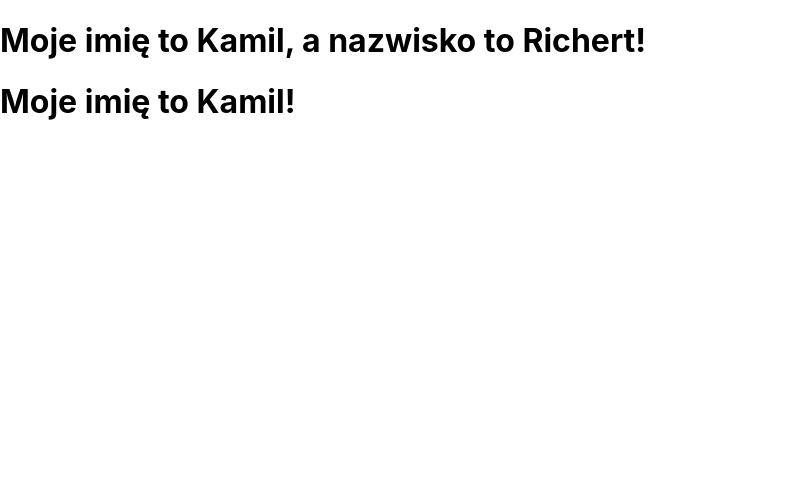
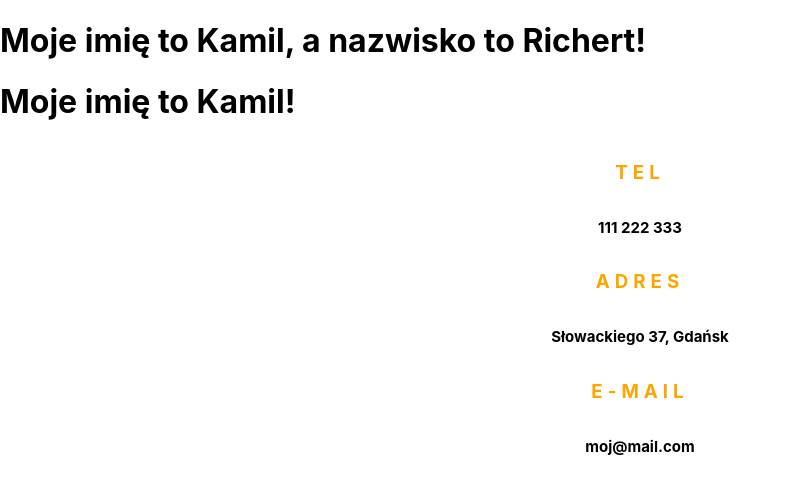
Before and after one commit to infoshareacademy/isareactaccenture, a React (Create React App) app in the folder react/my-app/: page / in a window 1280 px wide. Shown: the top 494 px of the page, without its empty margins (0-790 px from the left). Built offline with nearby package versions, Linux system fonts and the light colour scheme; the HTML template or start-up script is replaced by a standard one.

Commit message:
Added Contact

```diff
--- a/react/my-app/src/App.js
+++ b/react/my-app/src/App.js
@@ -1,3 +1,4 @@
+import { Contact } from './Contact';
 import MyName from './MyName';
 
 function App() {
@@ -5,6 +6,13 @@
         <>
             <MyName name="Kamil" surname="Richert" />
             <MyName name="Kamil" />
+            <Contact data={
+                {
+                    phone: '111 222 333',
+                    address: { street: 'Słowackiego', city: 'Gdańsk', number: 37 },
+                    email: 'moj@mail.com'
+                }
+            } />
         </>
     );
 }
--- /dev/null
+++ b/react/my-app/src/Contact.css
@@ -0,0 +1,15 @@
+.contact-container {
+    display: flex;
+    flex-direction: column;
+    align-items: center;
+}
+
+.contact-container h3 {
+    color: orange;
+    letter-spacing: 5px;
+}
+
+.contact-container p {
+    font-size: 15px;
+    font-weight: 700;
+}
--- /dev/null
+++ b/react/my-app/src/Contact.js
@@ -0,0 +1,14 @@
+import './Contact.css';
+
+export function Contact(props) {
+    return (
+        <div className="contact-container">
+            <h3>TEL</h3>
+            <p>{props.data.phone}</p>
+            <h3>ADRES</h3>
+            <p>{props.data.address.street} {props.data.address.number}, {props.data.address.city}</p>
+            <h3>E-MAIL</h3>
+            <p>{props.data.email}</p>
+        </div>
+    )
+}
```
